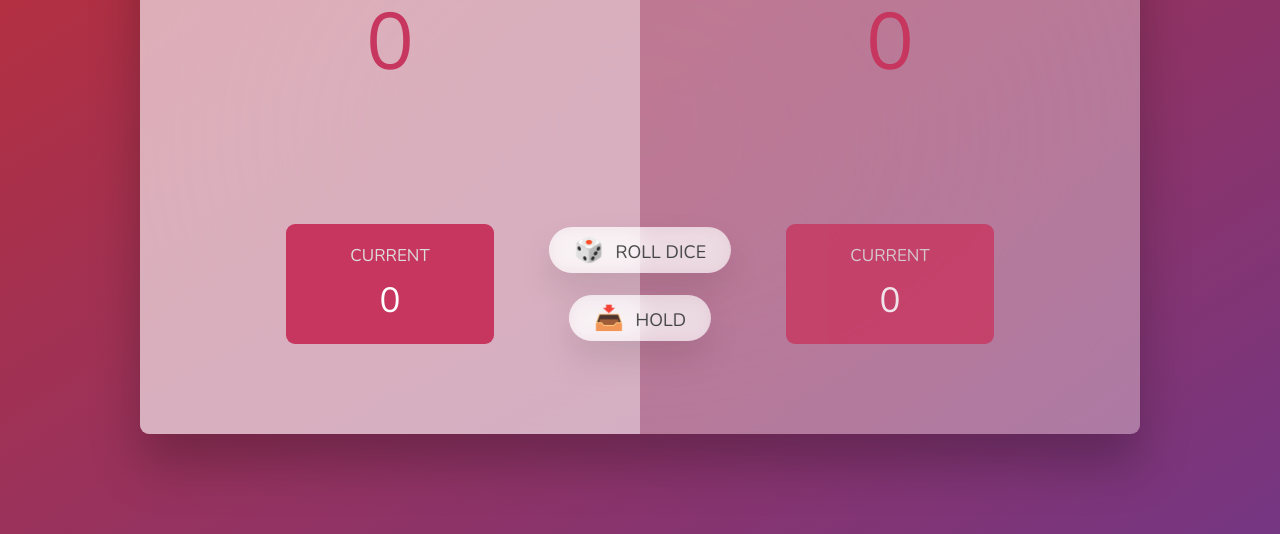
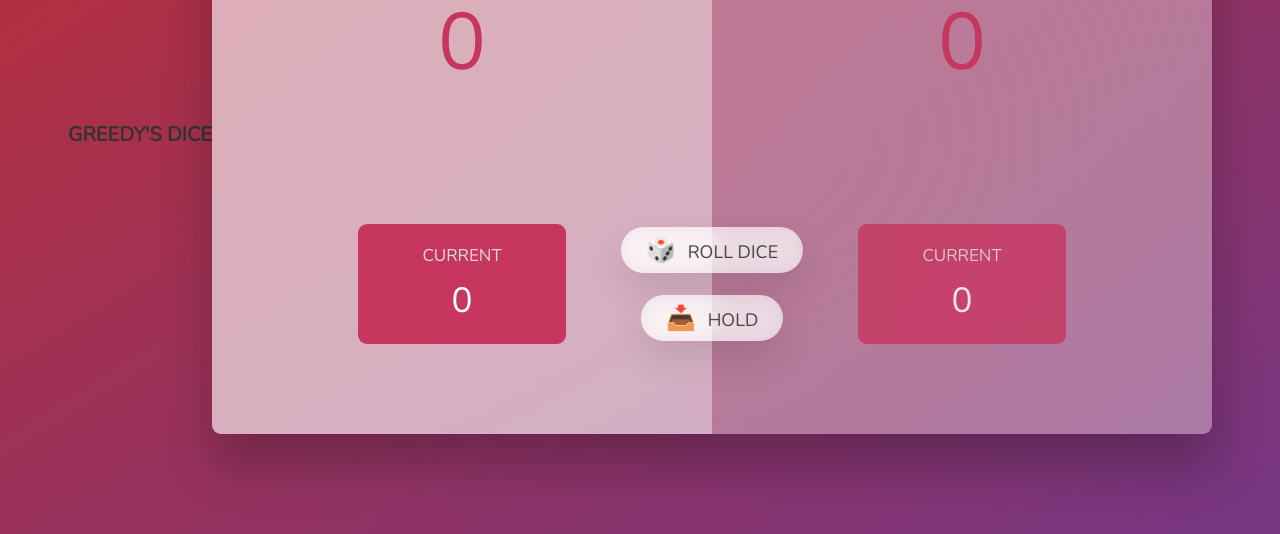
Before and after one commit to godziy/Greedy-s-Dice.github.io, a plain HTML site: page index.html in a window 1280 px wide. Shown: the part 266-800 px from the top of the page. Drawn offline with nearby package versions, Linux system fonts and the light colour scheme.

Commit message:
Update index.html

```diff
--- a/index.html
+++ b/index.html
@@ -8,6 +8,7 @@
     <title>Pig Game</title>
   </head>
   <body>
+    <h1 class="heading">GREEDY'S DICE</h1>
     <main>
       <section class="player player--0 player--active">
         <h2 class="name" id="name--0">Player 1</h2>
```
